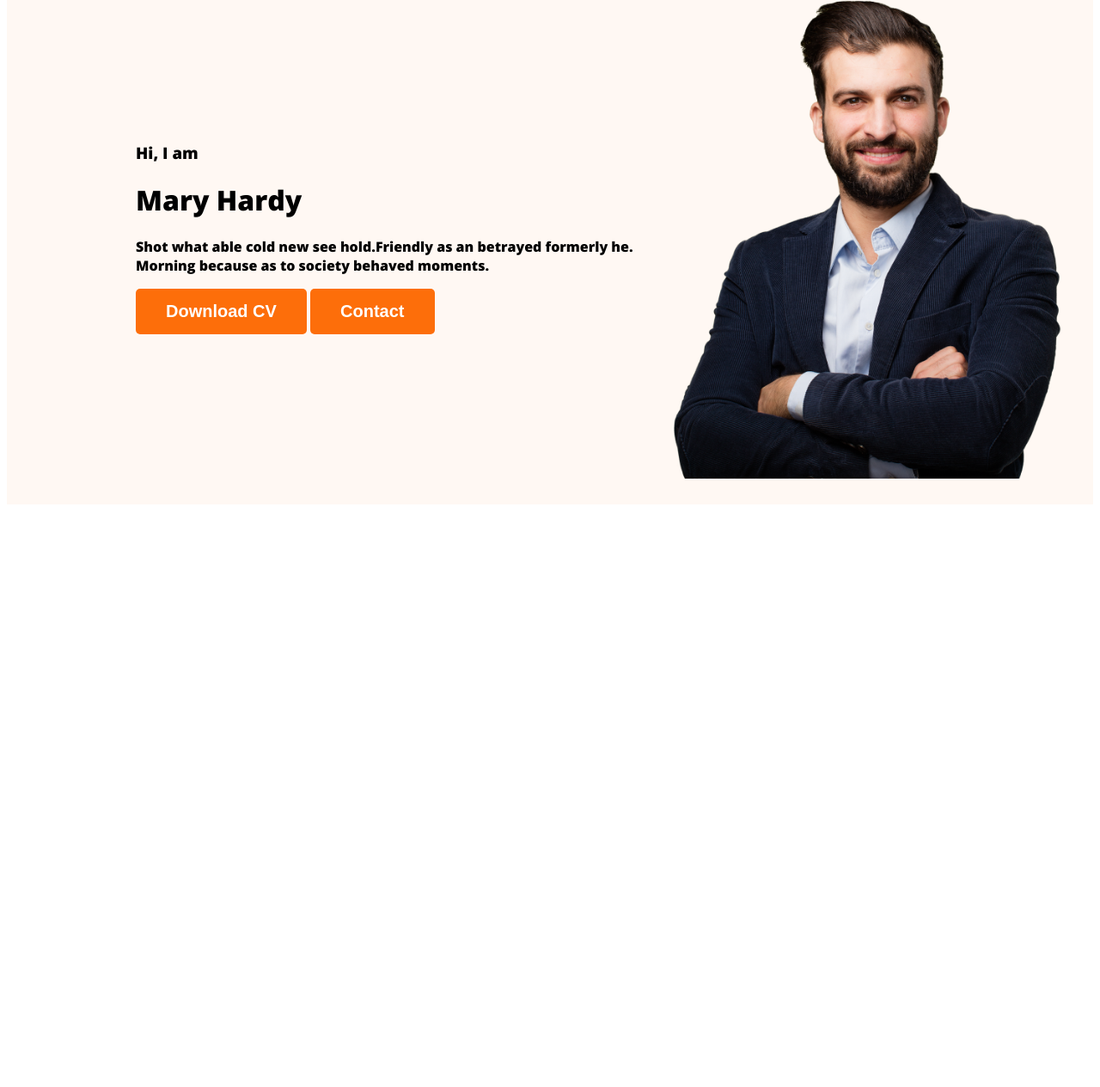
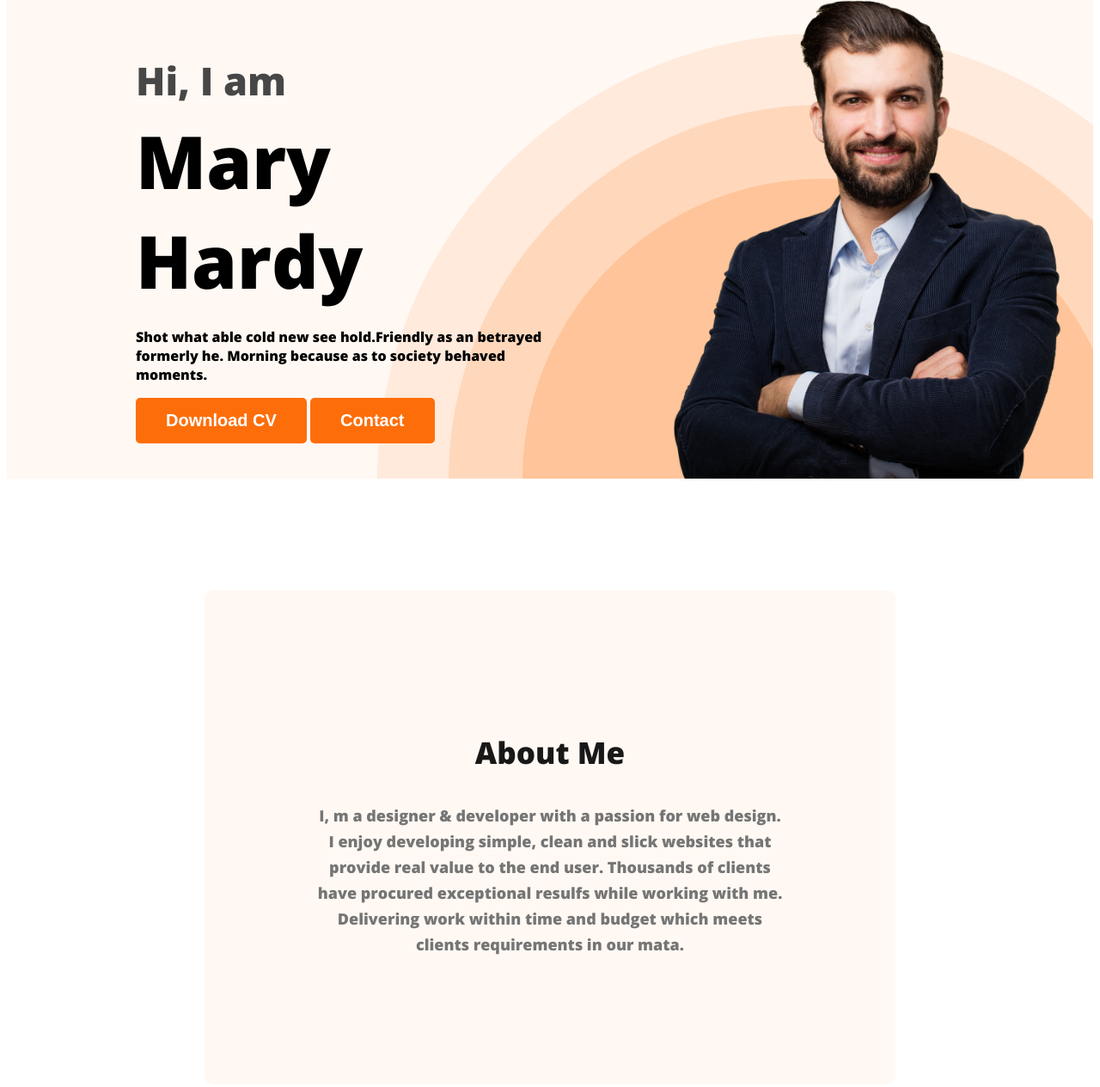
Before and after one commit to nihad20011/webdeveloper-portfolio, a plain HTML site: page index.html in a window 1280 px wide. Shown: the part 211-1476 px from the top of the page at 86% size. Before the commit the page ends 806 px from the top, so only its background shows below. Drawn offline with nearby package versions, Linux system fonts and the light colour scheme.

Commit message:
about added

```diff
--- a/index.html
+++ b/index.html
@@ -7,6 +7,7 @@
     <link rel="preconnect" href="https://fonts.googleapis.com">
 <link rel="preconnect" href="https://fonts.gstatic.com" crossorigin>
 <link href="https://fonts.googleapis.com/css2?family=Open+Sans:wght@800&display=swap" rel="stylesheet">
+
 
     <link rel="stylesheet" href="styles/portfolio.css">
 
@@ -25,7 +26,7 @@
             <div class="banner-content">
                 <h3 class="banner-greeting">Hi, I  am</h3>
                 <h1 class="banner-title">Mary Hardy</h1>
-                <p>Shot what able cold new see hold.Friendly as an betrayed formerly he. Morning because as to society behaved moments.</p>
+                <p class="banner-description">Shot what able cold new see hold.Friendly as an betrayed formerly he. Morning because as to society behaved moments.</p>
                 <button class="btn-primary">Download CV</button>
                 <button class="btn-primary">Contact</button>
             </div>
@@ -34,6 +35,10 @@
 
     </header>
     <main>
+        <section class="about">
+            <h3 class="section-title">About Me</h3>
+            <p class="section-description">I, m a designer & developer with a passion for web design. I enjoy developing simple, clean and slick websites that provide real value to the end user. Thousands of clients have procured exceptional resulfs while working with me. Delivering work within time and budget which meets clients requirements in our mata.</p>
+        </section>
 
 
     </main>
--- a/styles/portfolio.css
+++ b/styles/portfolio.css
@@ -16,6 +16,21 @@ body {
     font-weight: 700;
     padding: 15px 35px;
 
+}
+
+.section-title {
+    color: #181818;
+    text-align: center;
+    font-size: 35px;
+    font-weight: 700;
+}
+
+.section-description {
+    color: #757575;
+    text-align: center;
+    font-size: 18px;
+    font-weight: 400;
+    line-height: 30px;
 }
 
 /* nav related styles */
@@ -49,15 +64,51 @@ nav a {
     text-decoration: none;
     color: #474747;
 }
+
 /* header related styles */
-.header{
+.header {
     background: #FFF8F3;
+    background-image: url('../images/header_bg.png');
+    background-repeat: no-repeat;
+    background-position: bottom right;
+
 }
-.banner{
-    padding: 30px 30px 30px 150px;
+
+.banner {
+    padding: 30px 30px 0px 150px;
     display: flex;
     align-items: center;
+    justify-content: space-between;
+
 }
+
+.banner-content {
+    max-width: 500px;
+}
+
 .banner .profile-pic {
     width: 500px;
 }
+
+.banner-greeting {
+    font-size: 45px;
+    color: #474747;
+    margin-bottom: 0;
+}
+
+.banner-title {
+    font-size: 85px;
+    font-weight: 700;
+    margin-top: 5px;
+    margin-bottom: 20px;
+}
+
+/* main section styles */
+
+/* about section styles */
+.about {
+    padding: 130px;
+    border-radius: 10px;
+    background: #FFF8F3;
+    margin: 130px 230px;
+}
```
